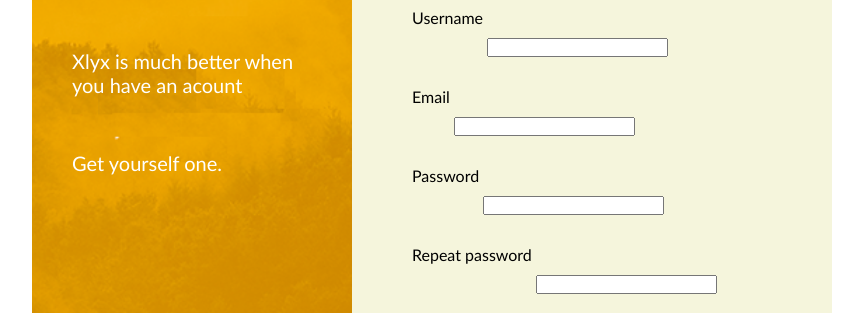
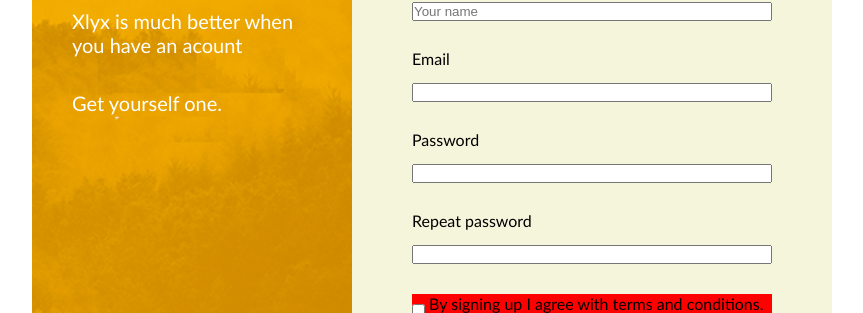
Before and after one commit to Nuotaikos/6-sign-up-form-nd, a website: page index.html in a window 1280 px wide. Shown: the part 261-574 px from the top of the page, without its empty margins (208-1071 px from the left). Drawn offline with Linux system fonts and the light colour scheme.

Commit message:
Form refactoring

```diff
--- /dev/null
+++ b/css/form.css
@@ -0,0 +1,24 @@
+form {
+    display: inline-block;
+    width: 100%;
+}
+.form > .form-row {
+    width: 100%;
+    margin-bottom: 5%
+}
+.form .form-row:nth-child(5),
+.form .form-row:nth-child(6) {
+    width: 100%;
+    margin-top: 30px;
+    margin-bottom: 20px;
+    background-color:red ;
+}
+.form > .form-row > .label {
+    display: inline-block;
+    width: 100%;
+    margin-bottom: 5px;
+}
+
+.form > .form-row > .input {
+    width: 100%;
+}
--- a/css/main.css
+++ b/css/main.css
@@ -1,16 +1,3 @@
-body,
-body * {
-    margin: 0;
-    padding: 0;
-    vertical-align: top;
-    box-sizing: border-box;
-    margin-top: 30px;
-}
-
-body {
-    font-family: 'Gill Sans', 'Gill Sans MT', Calibri, 'Trebuchet MS', sans-serif;
-}
-
 .container {
     width: 800px;
     margin-top: 100px;
@@ -62,21 +49,3 @@
 .close {
 
 }
-
-form {
-    display: inline-block;
-width: 100%;
-}
-
-.form > .form-row {
-    width: 100%;
-}
-.form > .form-row > .label {
-    display: inline-block;
-    width: 100%;
-    margin-bottom: 5px;
-}
-
-.form > .form-row > .input {
-    width: 100%;
-}
--- /dev/null
+++ b/css/reset.css
@@ -0,0 +1,12 @@
+body,
+body * {
+    margin: 0;
+    padding: 0;
+    vertical-align: top;
+    box-sizing: border-box;
+    margin-top: 10px;
+}
+
+body {
+    font-family: 'Gill Sans', 'Gill Sans MT', Calibri, 'Trebuchet MS', sans-serif;
+}
--- a/index.html
+++ b/index.html
@@ -13,7 +13,11 @@
     <link rel="mask-icon" href="./favicon/safari-pinned-tab.svg" color="#5bbad5">
     <meta name="msapplication-TileColor" content="#da532c">
     <meta name="theme-color" content="#ffffff">
+    <link rel="stylesheet" href="./css/reset.css">
+    <link rel="stylesheet" href="./css/button.css">
+    <link rel="stylesheet" href="./css/form.css">
     <link rel="stylesheet" href="./css/main.css">
+
 </head>
 <body>
     <main class="container">
@@ -28,23 +32,24 @@
         </div>
         <div class="right-column">
             <div class="close">x</div>
+            <form class="form">
                 <div class="form-row">
-                <label for="" class="label">Username</label>
-                <input type="text" class="input">
+                    <label for="username" class="label">Username</label>
+                    <input id="username" type="text" class="input" placeholder="Your name" required>
                 </div>
                 <div class="form-row">
-                <label for="" class="label">Email</label>
-                <input type="text" class="input">
+                    <label for="email" class="label">Email</label>
+                    <input id="email" type="email" class="input"required>
                 </div>
                 <div class="form-row">
-                <label for="" class="label">Password</label>
-                <input type="text" class="input">
+                    <label for="pass" class="label">Password</label>
+                    <input id="pass" type="password" class="input"required>
                 </div>
                 <div class="form-row">
-                <label for="" class="label">Repeat password</label>
-                <input type="text" class="input">
+                    <label for="re-pass" class="label" required >Repeat password</label>
+                    <input id="re-pass" type="text" class="input">
                 </div>
-            <div>
+                <div class="form-row">
                     <input type="checkbox">
                     <label for="">By signing up I agree with terms and conditions.</label>
                 </div>
@@ -53,6 +58,7 @@
                     <span>or</span>
                     <a href="#">Log in</a>
                 </div>
+            </form>
         </div>
     </main>
 </body>
```
Also changed, not shown: css/button.css (added). Lines whose indentation alone changed are shown as unchanged.
